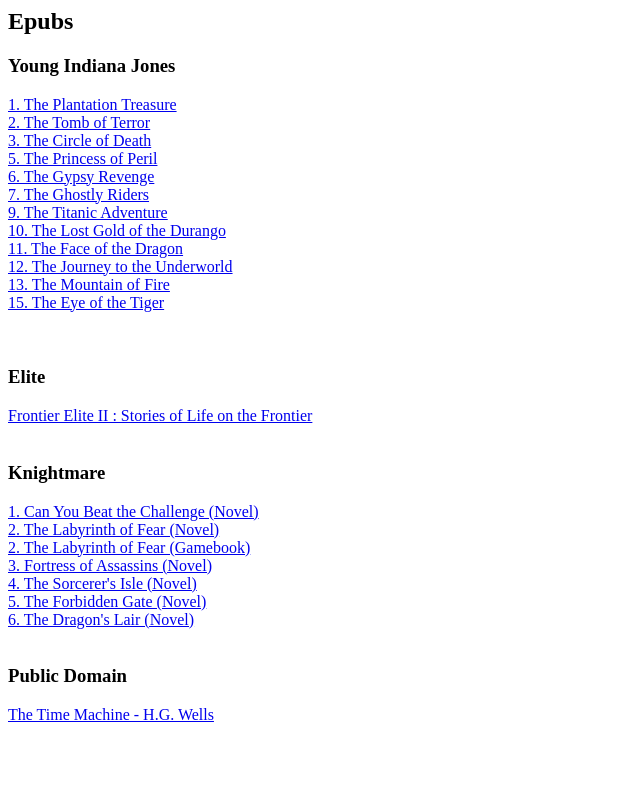
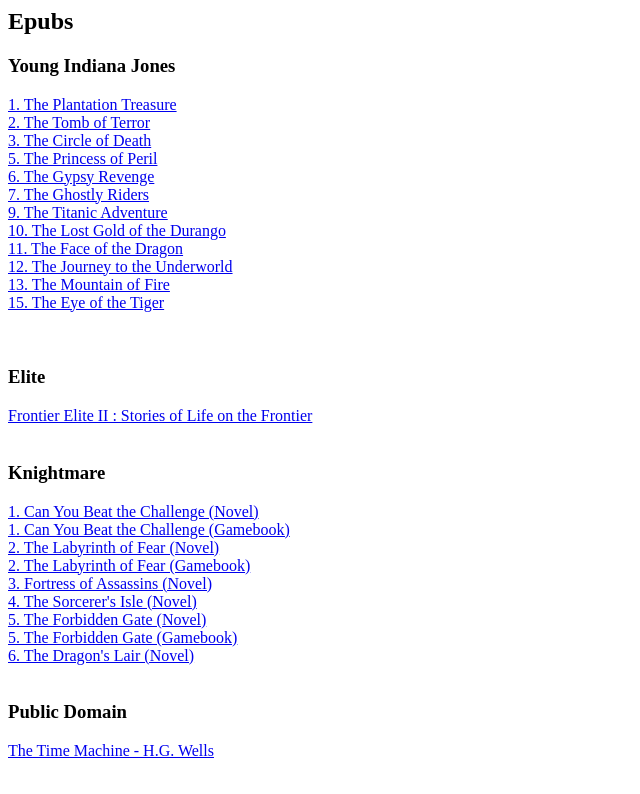
Before and after one commit to csdougan/csdougan.github.io, a plain HTML site: page index.html in a window 1280 px wide. Shown: the whole page, without its empty margins (0-640 px from the left). Drawn offline with Linux system fonts and the light colour scheme.

Commit message:
updating

```diff
--- a/index.html
+++ b/index.html
@@ -18,11 +18,13 @@
 <br>
 <h3>Knightmare</h3>
 <a href="./files/knightmare1_novel.epub" download>1. Can You Beat the Challenge (Novel)</a><br>
+<a href="./files/knightmare1_gamebook.epub" download>1. Can You Beat the Challenge (Gamebook)</a><br>
 <a href="./files/knightmare2_novel.epub" download>2. The Labyrinth of Fear (Novel)</a><br>
 <a href="./files/knightmare2_gamebook.epub" download>2. The Labyrinth of Fear (Gamebook)</a><br>
 <a href="./files/knightmare3_novel.epub" download>3. Fortress of Assassins (Novel)</a><br>
 <a href="./files/knightmare4_novel.epub" download>4. The Sorcerer's Isle (Novel)</a><br>
 <a href="./files/knightmare5_novel.epub" download>5. The Forbidden Gate (Novel)</a><br>
+<a href="./files/knightmare5_gamebook.epub" download>5. The Forbidden Gate (Gamebook)</a><br>
 <a href="./files/knightmare6_novel.epub" download>6. The Dragon's Lair (Novel)</a><br>
 <br>
 <h3>Public Domain</h3>
```
Also changed, not shown: 2 other files.
